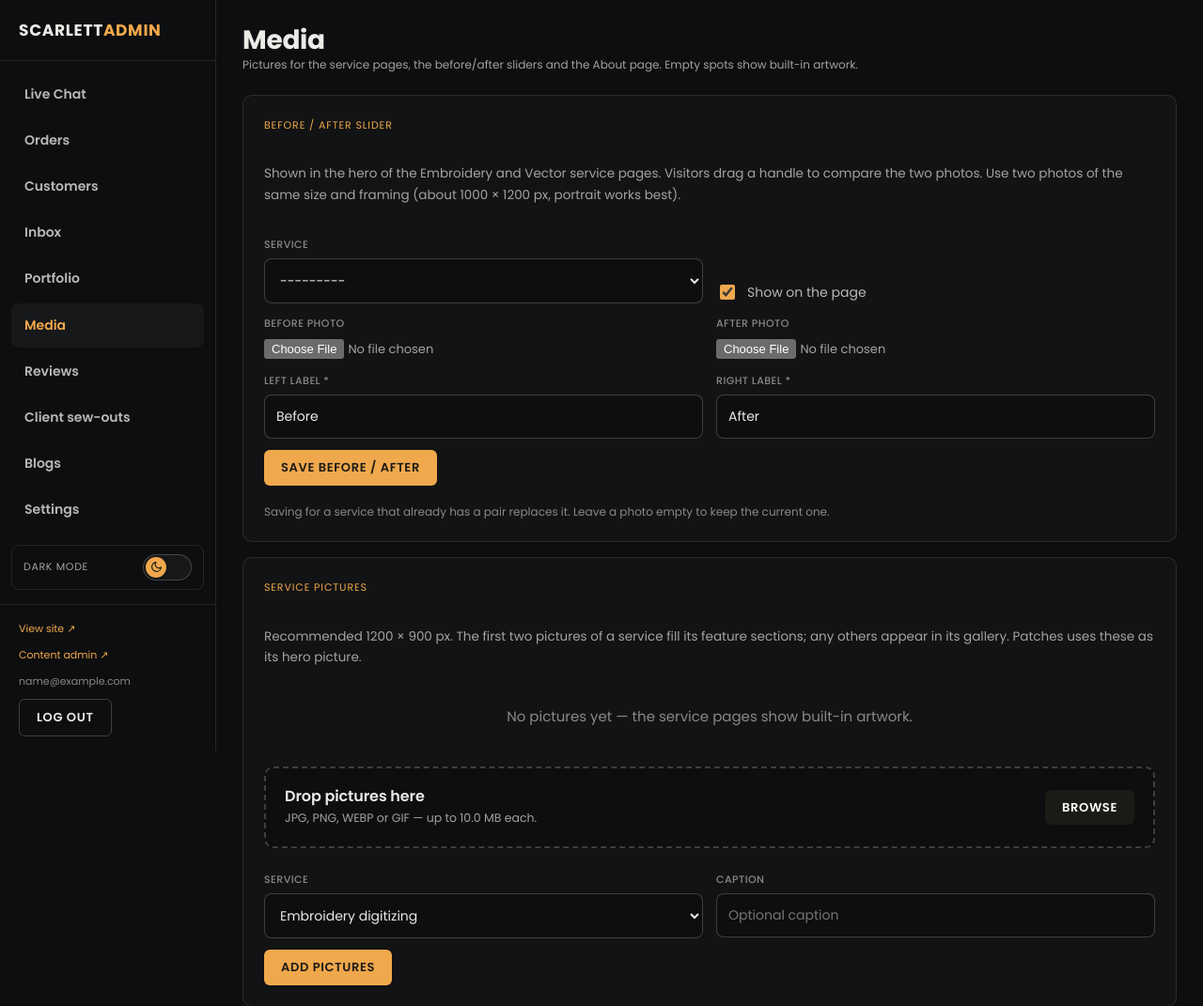
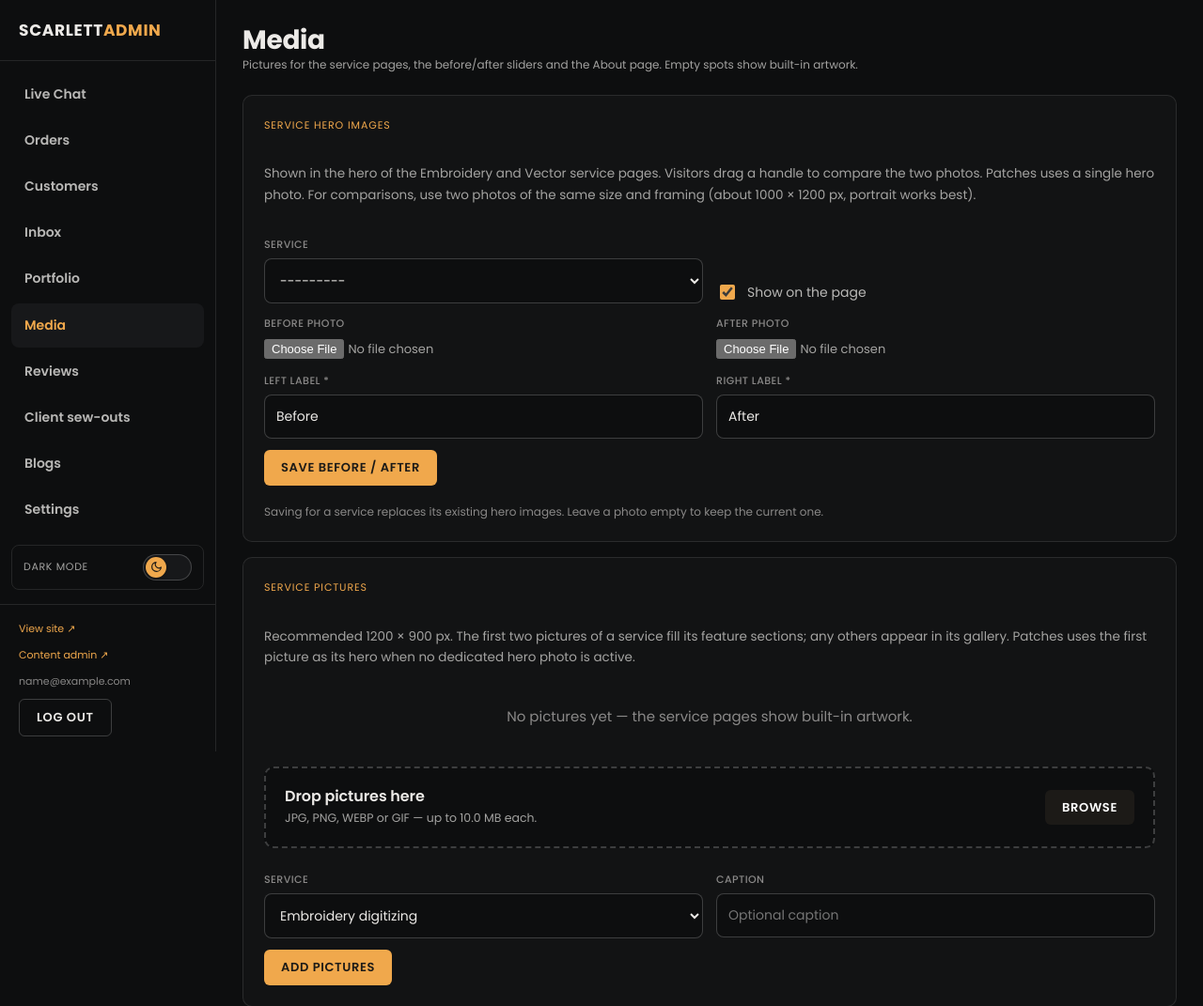
Before and after one commit to TANVEERHASSANGETHIB/Scarlett-Embroidery, a Django app: page /console/media/ in a window 1280 px wide. Shown: the top 1071 px of the page at 94% size. Run offline with Django 5.2, Linux system fonts and the light colour scheme; the visitor is signed in with stand-in values (Sample User, id 1); data comes from the database, SQL or seed files in the repository; data that the repository does not hold is empty.

Commit message:
Add single-image Patches hero upload to Media

```diff
--- a/src/apps/console/forms.py
+++ b/src/apps/console/forms.py
@@ -499,12 +499,16 @@ class BeforeAfterForm(forms.ModelForm):
         super().__init__(*args, **kwargs)
         self.fields["before_image"].required = False
         self.fields["after_image"].required = False
+        if self.is_bound and self.data.get("service") == PageService.PATCHES:
+            self.fields["before_label"].required = False
+            self.fields["after_label"].required = False
 
     def clean(self):
         cleaned = super().clean()
         service = cleaned.get("service")
         existing = BeforeAfter.objects.filter(service=service).first() if service else None
-        for name in ("before_image", "after_image"):
+        required_photos = ("before_image",) if service == PageService.PATCHES else ("before_image", "after_image")
+        for name in required_photos:
             if not cleaned.get(name) and not (existing and getattr(existing, name)):
                 self.add_error(name, "Choose a photo.")
         return cleaned
--- a/src/apps/console/views.py
+++ b/src/apps/console/views.py
@@ -742,7 +742,8 @@ def media(request):
             ba_form = BeforeAfterForm(request.POST, request.FILES)
             if ba_form.is_valid():
                 pair = ba_form.save()
-                messages.success(request, f"Before/after for {pair.get_service_display().lower()} saved.")
+                kind = "Hero photo" if pair.service == "patches" else "Before/after"
+                messages.success(request, f"{kind} for {pair.get_service_display().lower()} saved.")
                 return redirect("console:media")
             messages.error(request, "Please check the before/after form.")
 
--- a/src/apps/core/models.py
+++ b/src/apps/core/models.py
@@ -340,10 +340,10 @@ class BeforeAfter(models.Model):
     service = models.CharField(
         max_length=20,
         unique=True,
-        choices=[c for c in PageService.choices if c[0] != PageService.PATCHES],
+        choices=PageService.choices,
     )
     before_image = models.ImageField(upload_to="before-after/")
-    after_image = models.ImageField(upload_to="before-after/")
+    after_image = models.ImageField(upload_to="before-after/", blank=True)
     before_label = models.CharField(max_length=20, default="Before")
     after_label = models.CharField(max_length=20, default="After")
     is_active = models.BooleanField(default=True)
--- a/src/apps/core/views.py
+++ b/src/apps/core/views.py
@@ -342,7 +342,7 @@ def service_page(request, slug):
     overview = {sv["service"]: sv for sv in _services_overview()}
     pictures = list(ServiceImage.objects.filter(service=slug, is_published=True))
     before_after = (
-        BeforeAfter.objects.filter(service=slug, is_active=True).first() if slug != "patches" else None
+        BeforeAfter.objects.filter(service=slug, is_active=True).first()
     )
     return render(
         request,
--- /dev/null
+++ b/src/static/js/media-hero.js
@@ -0,0 +1,14 @@
+document.querySelectorAll('[data-service-hero]').forEach((form) => {
+  const service = form.querySelector('[name="service"]');
+  const update = () => {
+    const patches = service.value === 'patches';
+    form.querySelectorAll('[data-comparison-only]').forEach((section) => {
+      section.hidden = patches;
+      section.querySelectorAll('input').forEach((input) => { input.disabled = patches; });
+    });
+    form.querySelector('[data-hero-photo-label]').textContent = patches ? 'Hero photo' : 'Before photo';
+    form.querySelector('[data-hero-save]').textContent = patches ? 'Save hero photo' : 'Save before / after';
+  };
+  service.addEventListener('change', update);
+  update();
+});
--- a/src/templates/console/media.html
+++ b/src/templates/console/media.html
@@ -1,4 +1,5 @@
 {% extends "console/base.html" %}
+{% load static %}
 {% block title %}Media{% endblock %}
 {% block content %}
 <div class="console-page">
@@ -12,13 +13,13 @@
   <div class="stack-lg">
     <!-- Before / after -->
     <div class="panel panel-pad stack" style="gap:16px">
-      <div class="panel-title mb-0">Before / after slider</div>
-      <p class="muted mb-0" style="font-size:13.5px">Shown in the hero of the Embroidery and Vector service pages. Visitors drag a handle to compare the two photos. Use two photos of the same size and framing (about 1000 × 1200 px, portrait works best).</p>
+      <div class="panel-title mb-0">Service hero images</div>
+      <p class="muted mb-0" style="font-size:13.5px">Shown in the hero of the Embroidery and Vector service pages. Visitors drag a handle to compare the two photos. Patches uses a single hero photo. For comparisons, use two photos of the same size and framing (about 1000 × 1200 px, portrait works best).</p>
       <div class="media-grid">
         {% for pair in pairs %}
         <div class="media-card">
           <div class="row" style="gap:8px;flex-wrap:nowrap">
-            <img class="media-thumb" src="{{ pair.before_image.url }}" alt="Before"><img class="media-thumb" src="{{ pair.after_image.url }}" alt="After">
+            <img class="media-thumb" src="{{ pair.before_image.url }}" alt="Before">{% if pair.after_image %}<img class="media-thumb" src="{{ pair.after_image.url }}" alt="After">{% endif %}
           </div>
           <div class="review-name">{{ pair.get_service_display }}</div>
           <form method="post">{% csrf_token %}<input type="hidden" name="action" value="before_after_delete"><input type="hidden" name="id" value="{{ pair.pk }}">
@@ -26,7 +27,7 @@
         </div>
         {% endfor %}
       </div>
-      <form method="post" enctype="multipart/form-data" class="stack" style="gap:12px" data-progress data-once novalidate>
+      <form method="post" enctype="multipart/form-data" class="stack" style="gap:12px" data-progress data-once novalidate data-service-hero>
         {% csrf_token %}<input type="hidden" name="action" value="before_after">
         {% include "partials/form_errors.html" with form=ba_form %}
         <div class="grid-2" style="gap:14px">
@@ -34,22 +35,22 @@
           <label class="checkbox" style="align-self:end">{{ ba_form.is_active }} Show on the page</label>
         </div>
         <div class="grid-2" style="gap:14px">
-          <div class="field"><span class="label">Before photo</span>{{ ba_form.before_image }}{{ ba_form.before_image.errors }}</div>
-          <div class="field"><span class="label">After photo</span>{{ ba_form.after_image }}{{ ba_form.after_image.errors }}</div>
+          <div class="field"><span class="label" data-hero-photo-label>Before photo</span>{{ ba_form.before_image }}{{ ba_form.before_image.errors }}</div>
+          <div class="field" data-comparison-only><span class="label">After photo</span>{{ ba_form.after_image }}{{ ba_form.after_image.errors }}</div>
         </div>
-        <div class="grid-2" style="gap:14px">
+        <div class="grid-2" style="gap:14px" data-comparison-only>
           {% include "partials/field.html" with field=ba_form.before_label label="Left label" %}
           {% include "partials/field.html" with field=ba_form.after_label label="Right label" %}
         </div>
-        <button class="btn btn-gold" style="align-self:flex-start">Save before / after</button>
-        <p class="help mb-0">Saving for a service that already has a pair replaces it. Leave a photo empty to keep the current one.</p>
+        <button class="btn btn-gold" style="align-self:flex-start" data-hero-save>Save before / after</button>
+        <p class="help mb-0">Saving for a service replaces its existing hero images. Leave a photo empty to keep the current one.</p>
       </form>
     </div>
 
     <!-- Service pictures -->
     <div class="panel panel-pad stack" style="gap:16px">
       <div class="panel-title mb-0">Service pictures</div>
-      <p class="muted mb-0" style="font-size:13.5px">Recommended 1200 × 900 px. The first two pictures of a service fill its feature sections; any others appear in its gallery. Patches uses these as its hero picture.</p>
+      <p class="muted mb-0" style="font-size:13.5px">Recommended 1200 × 900 px. The first two pictures of a service fill its feature sections; any others appear in its gallery. Patches uses the first picture as its hero when no dedicated hero photo is active.</p>
       <div class="folio-grid">
         {% for img in service_images %}
         <figure class="folio-tile{% if not img.is_published %} is-hidden{% endif %}">
@@ -107,3 +108,7 @@
   </div>
 </div>
 {% endblock %}
+
+{% block scripts %}
+<script src="{% static 'js/media-hero.js' %}" defer></script>
+{% endblock %}
--- a/src/templates/core/service_detail.html
+++ b/src/templates/core/service_detail.html
@@ -29,7 +29,11 @@
           {% endif %}
         </div>
       {% else %}
-        {% include "partials/pic.html" with url=pictures.0.image.url alt=page.title cls="pic-hero" size="1200 × 900 px" %}
+        {% if before_after %}
+          {% include "partials/pic.html" with url=before_after.before_image.url alt=page.title cls="pic-hero" size="1200 × 900 px" %}
+        {% else %}
+          {% include "partials/pic.html" with url=pictures.0.image.url alt=page.title cls="pic-hero" size="1200 × 900 px" %}
+        {% endif %}
       {% endif %}
     </div>
   </div>
```
Also changed, not shown: src/apps/console/test_media.py (+18 -10 lines), src/apps/core/migrations/0013_patches_hero.py (added).
